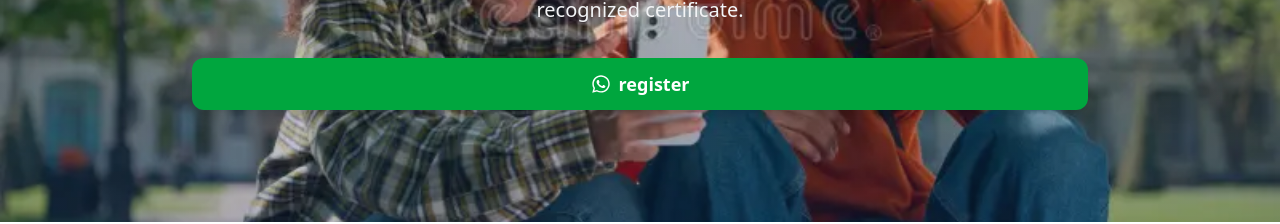
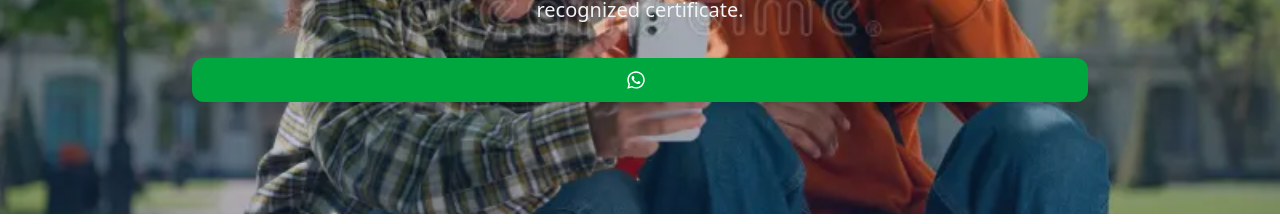
Before and after one commit to Abbaslewa/Login-Using-Next.js, a Next.js app: page / in a window 1280 px wide. Shown: the part 312-536 px from the top of the page. Built offline with nearby package versions, Linux system fonts and the light colour scheme.

Commit message:
Initial push: Added DeliveriesPage and UsersPage updates

```diff
--- a/app/components/WhatsAppButton.tsx
+++ b/app/components/WhatsAppButton.tsx
@@ -23,7 +23,7 @@ export default function WhatsAppButton() {
         z-50
       ">
       <FaWhatsapp size={20} />
-      <span>register</span>
+      <span></span>
     </Link>
   );
 }
```
